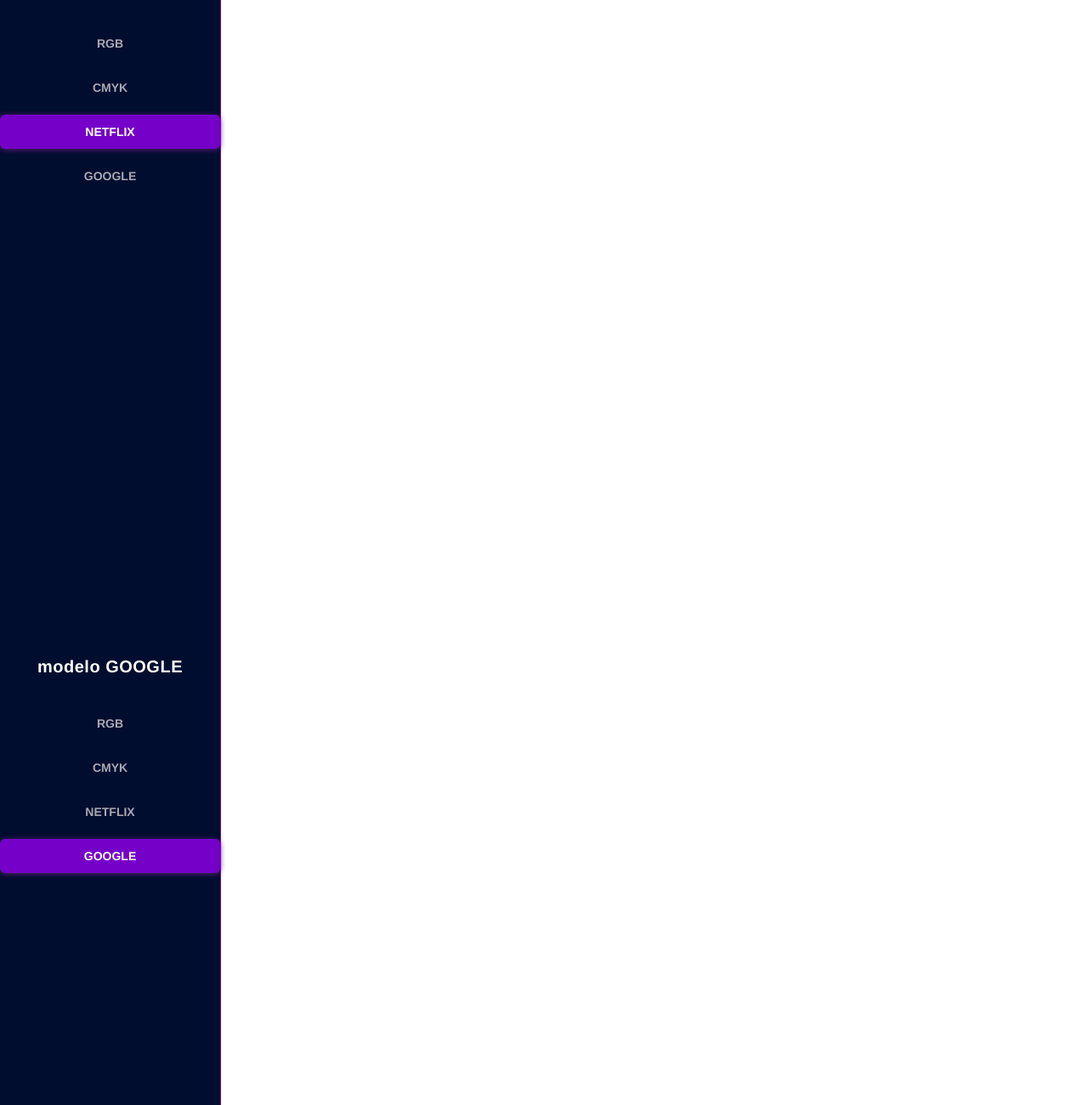
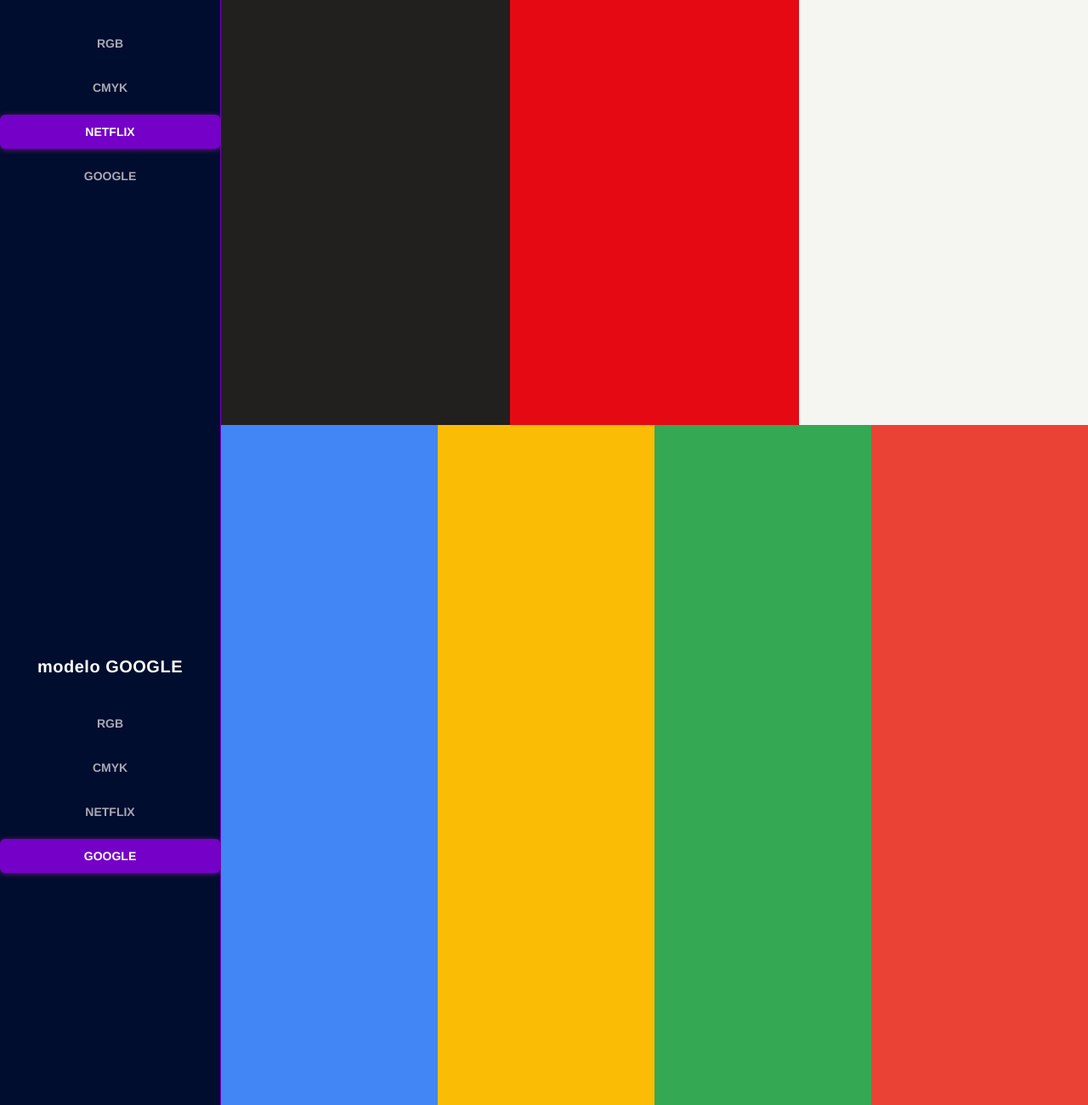
Before and after one commit to ingrid-silva02/Display_TA, a website: page modo_cores/modo_cores.html in a window 1280 px wide. Shown: the part 1900-3200 px from the top of the page at 85% size. Drawn offline with Linux system fonts and the light colour scheme.

Commit message:
ADD:ajustando as cores

```diff
--- a/modo_cores/css/global.css
+++ b/modo_cores/css/global.css
@@ -98,7 +98,16 @@
 
 .color-section__bar--cmyk-1{background-color:#e60000;}
 .color-section__bar--cmyk-2{background-color:#006b00;}
-.color-section__bar--cmyk-3{background-color: #0000ae;}
+.color-section__bar--cmyk-3{background-color:#0000ae;}
 .color-section__bar--cmyk-4{background-color:#dfdf05;}
 .color-section__bar--cmyk-5{background-color:#03e6e6;}
 .color-section__bar--cmyk-6{background-color:#d900d9;}
+
+.color-section__bar--netflix-1{background-color:#221F1F ;}
+.color-section__bar--netflix-2{background-color:#E50914;}
+.color-section__bar--netflix-3{background-color:#F5F5F1 ;}
+
+.color-section__bar--google-1{background-color:#4285F4;}
+.color-section__bar--google-2{background-color:#FBBC05;}
+.color-section__bar--google-3{background-color:#34A853;}
+.color-section__bar--google-4{background-color:#EA4335;}
--- a/modo_cores/modo_cores.html
+++ b/modo_cores/modo_cores.html
@@ -85,11 +85,11 @@
 
     <div class="color-section__bar color-section__bar--netflix-3"></div>
 
-    <div class="color-section__bar color-section__bar--netflix-4"></div>
+    <!-- <div class="color-section__bar color-section__bar--netflix-4"></div>
 
     <div class="color-section__bar color-section__bar--netflix-5"></div>
 
-    <div class="color-section__bar color-section__bar--netflix-6"></div>
+    <div class="color-section__bar color-section__bar--netflix-6"></div> -->
 </section>
 
 <section id="google" class="color-section">
@@ -113,9 +113,9 @@
 
     <div class="color-section__bar color-section__bar--google-4"></div>
 
-    <div class="color-section__bar color-section__bar--google-5"></div>
+    <!-- <div class="color-section__bar color-section__bar--google-5"></div>
 
-    <div class="color-section__bar color-section__bar--google-6"></div>
+    <div class="color-section__bar color-section__bar--google-6"></div> -->
 </section>
 
 
```
